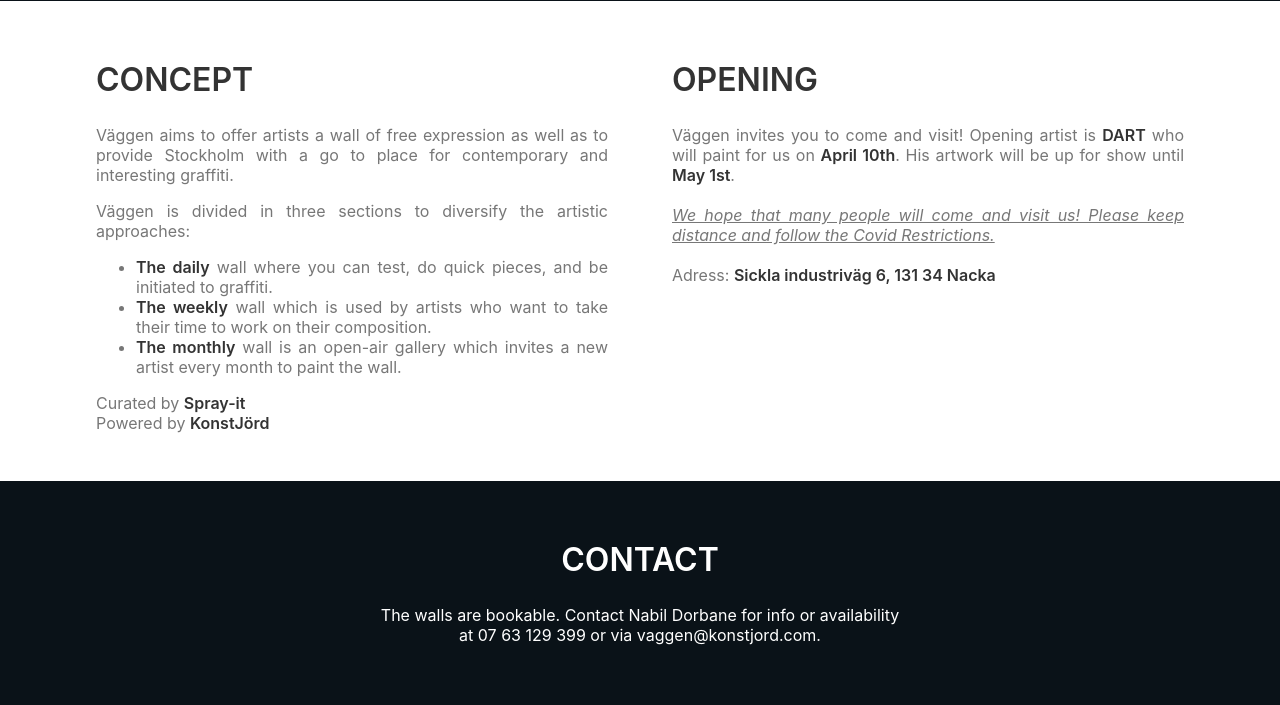
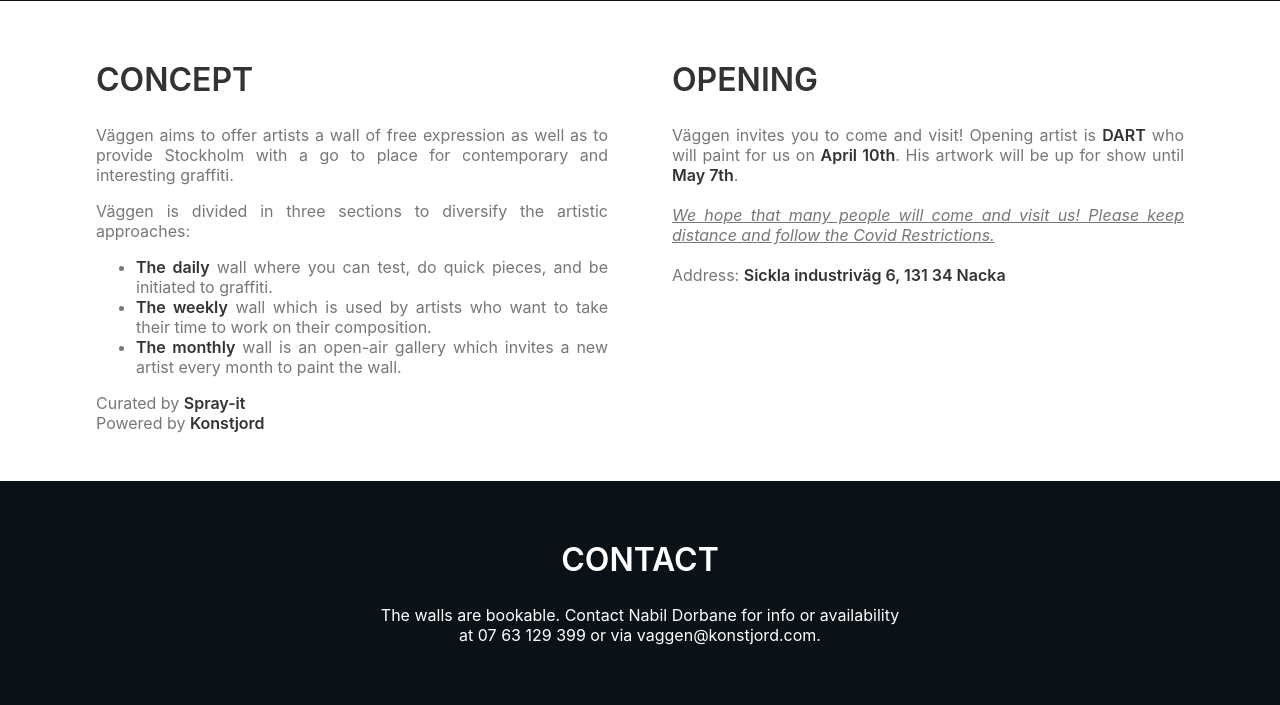
Before and after one commit to Eminerve/vaggen, a PHP site: page / in a window 1280 px wide; the page is wider, and only the part inside the window is pictured. Shown: the part 657-1362 px from the top of that part. Run offline with PHP 8.4, Linux system fonts and the light colour scheme.

Commit message:
mise a jour 20 04 21

```diff
--- a/index.php
+++ b/index.php
@@ -61,12 +61,12 @@
             </ul>
           </p>
 
-          <p>Curated by <a href="https://www.instagram.com/sprayit.collective/?hl=fr" target="_blank"><strong>Spray-it</strong></a> <br> Powered by <a href="https://konstjord.com/" target="_blank"><strong>KonstJörd</strong></a> </p>
+          <p>Curated by <a href="https://www.instagram.com/sprayit.collective/?hl=fr" target="_blank"><strong>Spray-it</strong></a> <br> Powered by <a href="https://konstjord.com/" target="_blank"><strong>Konstjord</strong></a> </p>
       </div>
 
       <div class="opening">
         <h2>Opening</h2>
-        <p>Väggen invites you to come and visit! Opening artist is <strong>DART</strong> who will paint for us on <strong>April 10th</strong>. His artwork will be up for show until <strong>May 1st</strong>.  <br> <br><em>We hope that many people will come and visit us! Please keep distance and follow the Covid Restrictions.</em><br> <br>Adress: <a href="https://www.google.com/search?q=Sickla+industriv%C3%A4g+6%2C+131+34+Nacka&sxsrf=ALeKk00j1Z4FIb-8SPe1u18T40A4YVOQPg%3A1617952895913&ei=fwBwYLmcN_KnrgSot7WACw&oq=Sickla+industriv%C3%A4g+6%2C+131+34+Nacka&gs_lcp=Cgdnd3Mtd2l6EANQ-qkEWPqpBGDCsARoAHACeACAAeQBiAGGA5IBBTAuMS4xmAEAoAECoAEBqgEHZ3dzLXdpesABAQ&sclient=gws-wiz&ved=0ahUKEwj51_6c0PDvAhXyk4sKHahbDbAQ4dUDCA0&uact=5" target="_blank"><strong>Sickla industriväg 6, 131 34 Nacka</strong></a> </p>
+        <p>Väggen invites you to come and visit! Opening artist is <strong>DART</strong> who will paint for us on <strong>April 10th</strong>. His artwork will be up for show until <strong>May 7th</strong>.  <br> <br><em>We hope that many people will come and visit us! Please keep distance and follow the Covid Restrictions.</em><br> <br>Address: <a href="https://www.google.com/search?q=Sickla+industriv%C3%A4g+6%2C+131+34+Nacka&sxsrf=ALeKk00j1Z4FIb-8SPe1u18T40A4YVOQPg%3A1617952895913&ei=fwBwYLmcN_KnrgSot7WACw&oq=Sickla+industriv%C3%A4g+6%2C+131+34+Nacka&gs_lcp=Cgdnd3Mtd2l6EANQ-qkEWPqpBGDCsARoAHACeACAAeQBiAGGA5IBBTAuMS4xmAEAoAECoAEBqgEHZ3dzLXdpesABAQ&sclient=gws-wiz&ved=0ahUKEwj51_6c0PDvAhXyk4sKHahbDbAQ4dUDCA0&uact=5" target="_blank"><strong>Sickla industriväg 6, 131 34 Nacka</strong></a> </p>
       </div>
 
     </div>
@@ -80,6 +80,11 @@
       <style media="screen">
 
             /* Général */
+            @font-face {
+              font-family: 'AvantGardeRegular';
+              src: url();
+            }
+
             html{
             font-family: -apple-system,system-ui,BlinkMacSystemFont,"Segoe UI",Roboto,"Helvetica Neue",Arial,sans-serif;
             }
--- a/navigation.php
+++ b/navigation.php
@@ -69,7 +69,7 @@ align-items:center;
 margin: 0em;
 margin-left: 2rem;
 color: #000;
-border-right: solid 1px lightGray;
+border-right: solid 0.5px lightGray;
 padding-right: 40px;
 height: 6em;
 }
```
Also changed, not shown: images/logo1.png.
